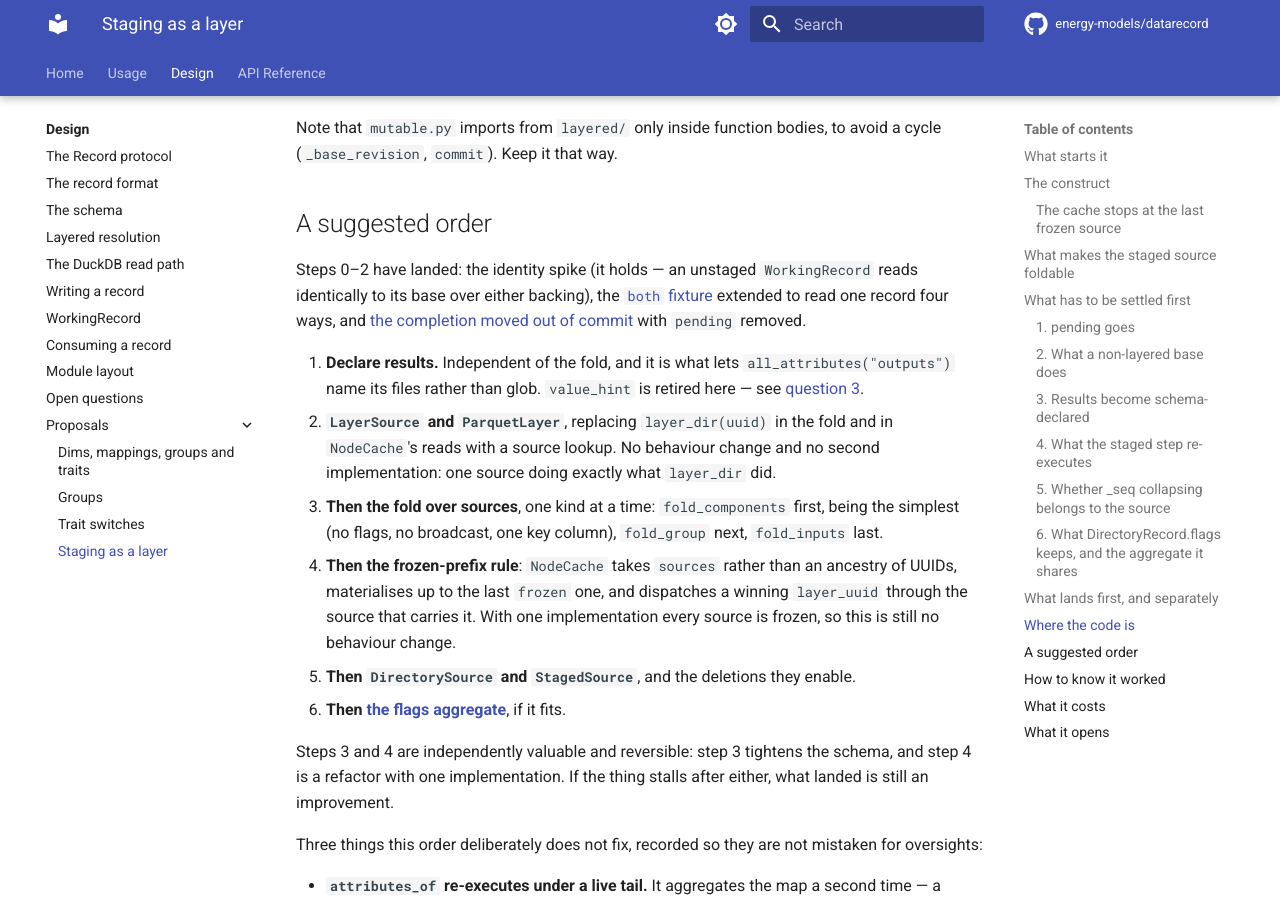
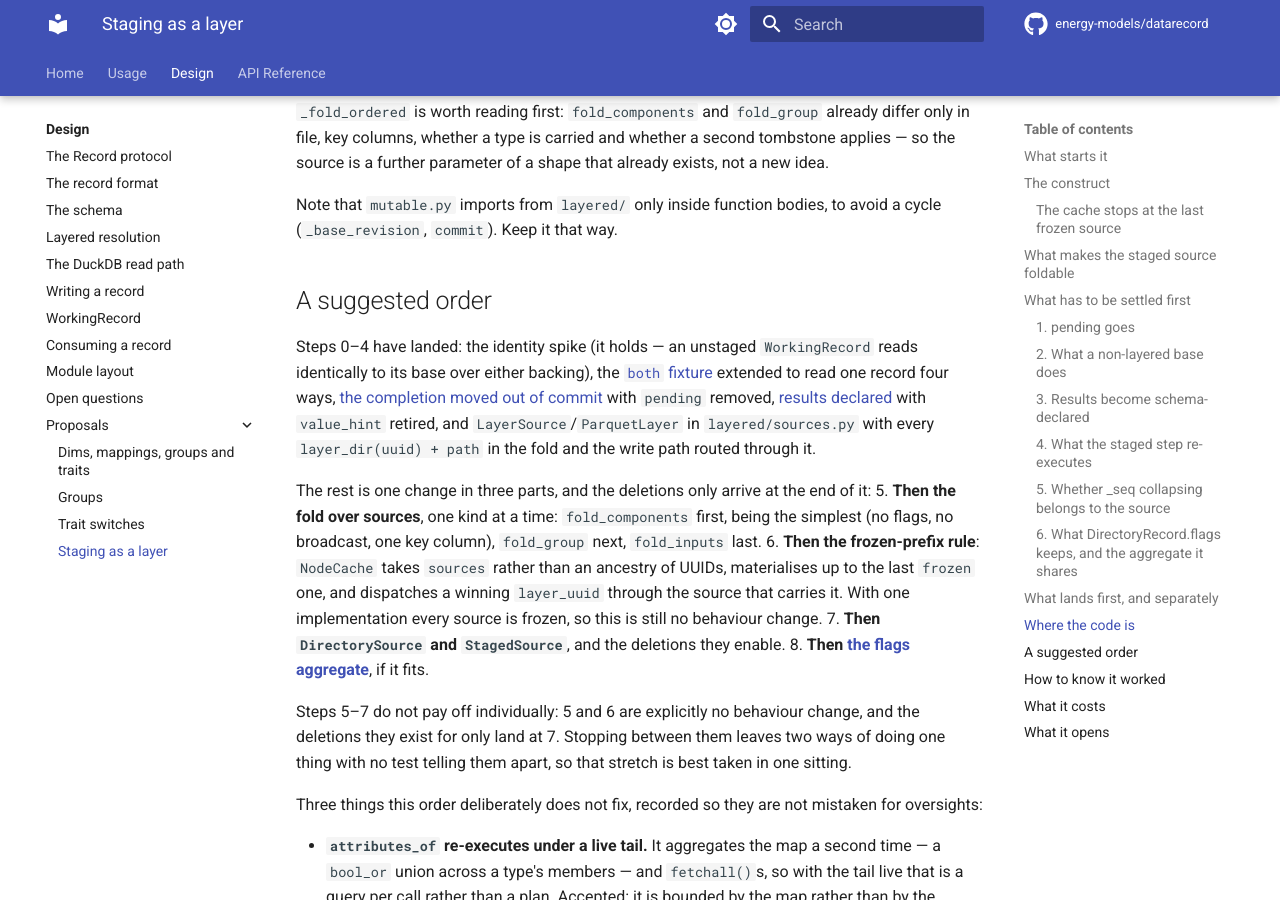
Before and after one commit to energy-models/datarecord, an MkDocs documentation site: the page built from docs/design/proposals/staging-as-a-layer.md, in a window 1280 px wide and 900 px high, scrolled down 10312 px. Built offline with MkDocs 1.6.1 and Material for MkDocs 9.7.7, drawn with Linux system fonts in a browser that asks for light colours; comment, search, counter and statistics services are not loaded; some of the changed text lies outside the part shown.

Commit message:
docs: record steps 3 and 4 in the proposal
Corrects question 3's "the last glob goes": `all_attributes` is a
construct this proposal introduces, not one in the tree, and today's
`output_names` already reads `outputs/*.parquet` once with union_by_name
rather than listing per attribute. Declaring results collects that
benefit for the source rewrite; it deletes no existing glob.

Marks steps 0-4 landed and says why 5-7 belong in one sitting.

Co-Authored-By: Claude Sonnet 5 <noreply@anthropic.com>

```diff
--- a/docs/design/proposals/staging-as-a-layer.md
+++ b/docs/design/proposals/staging-as-a-layer.md
@@ -151,7 +151,7 @@ Today a result attribute is not declared: [`Tool.results`](../tools.md) derives
 
 **Declare them.** `Schema` gains result attributes beside its input ones, and three things follow:
 
-- **The last glob goes.** `all_attributes("outputs")` names its files from the schema instead of listing a directory. `output_names()` itself stays a data read — it mirrors `attribute_names`, which reads the owner map rather than the schema, because a record may declare a result no layer computed exactly as it may declare an input no layer wrote.
+- **`all_attributes("outputs")` can name its files** from the schema rather than globbing the directory, once it exists. `output_names()` stays a data read either way — it mirrors `attribute_names`, which reads the owner map rather than the schema, because a record may declare a result no layer computed exactly as it may declare an input no layer wrote. Nothing was removed here: today's `output_names` already reads `outputs/*.parquet` once with `union_by_name` rather than listing per attribute, so this is a benefit the source rewrite collects, not a glob this step deletes.
 - **`long_columns_for` stops guessing.** An undeclared attribute currently falls back to `long_columns` — "every declared dim, the widest shape" — and its docstring says only a result reaches that branch. Declared results get their own coordinates like inputs, and the branch goes with them.
 - **One vocabulary.** `Schema` stops having two classes of attribute, one it validates and one it cannot see.
 - **`value_hint` retires.** `_empty_long` types a staging table's `value` as `schema.value_type(attribute) or value_hint or String()`, where the hint is the dtype the caller's frame arrived with — "that being the only thing that knows" for an undeclared result. Once results are declared the schema knows, so the fallback is dead. Retiring it removes the parameter from `_ensure` and `_empty_long`, its three call sites, and the two helpers that compute it (`_value_dtype`, `_scalar_dtype`) — check those have no other caller first.
@@ -220,7 +220,7 @@ It is a format change: `nw.Int64()` becomes a struct in `component_columns` and
 | what drives them         | `_fold_map` (folds one kind down an ancestry), `map_kinds` (which kinds a schema has), `_fold_kind`                |
 | what caches them         | `_table` (`.create()` per kind), `NodeCache.dims` / `.schema`, `Revision.node_cache` — all justified by write-once |
 | what builds the ancestry | `revision.py` — `Revision.node_cache`, `ancestry`; `resolve.ancestry_to_read`, which becomes source construction   |
-| where a layer's paths    | `duck.py` — `layer_dir`, `resolved_dir`; read through `try_read_parquet`. Every call site becomes a source member  |
+| where a layer's paths    | `layered/sources.py` — `LayerSource.uri`, `ParquetLayer` over `duck.py`'s `layer_dir`; `resolved_dir` still direct |
 | the axis fold            | `resolve_dims` + `duck.py` — `dims_dirs`, `fold_axis`; keyed by `schema.axis_key`, outside the owner map           |
 | the reads over the map   | `NodeCache.relation` / `component_frame` / `group_frame` / `_owned_frame` / `attributes_of`                        |
 | the directory's reads    | `directory.py` — `_read`, `_require`, `_keyed_by`                                                                  |
@@ -236,16 +236,11 @@ Note that `mutable.py` imports from `layered/` only inside function bodies, to a
 
 ## A suggested order
 
-Steps 0–2 have landed: the identity spike (it holds — an unstaged `WorkingRecord` reads identically to its base over either backing), the [`both` fixture](#how-to-know-it-worked) extended to read one record four ways, and [the completion moved out of commit](#what-makes-the-staged-source-foldable) with `pending` removed.
+Steps 0–4 have landed: the identity spike (it holds — an unstaged `WorkingRecord` reads identically to its base over either backing), the [`both` fixture](#how-to-know-it-worked) extended to read one record four ways, [the completion moved out of commit](#what-makes-the-staged-source-foldable) with `pending` removed, [results declared](#3-results-become-schema-declared) with `value_hint` retired, and `LayerSource`/`ParquetLayer` in `layered/sources.py` with every `layer_dir(uuid) + path` in the fold and the write path routed through it.
 
-3. **Declare results.** Independent of the fold, and it is what lets `all_attributes("outputs")` name its files rather than glob. `value_hint` is retired here — see [question 3](#3-results-become-schema-declared).
-4. **`LayerSource` and `ParquetLayer`**, replacing `layer_dir(uuid)` in the fold and in `NodeCache`'s reads with a source lookup. No behaviour change and no second implementation: one source doing exactly what `layer_dir` did.
-5. **Then the fold over sources**, one kind at a time: `fold_components` first, being the simplest (no flags, no broadcast, one key column), `fold_group` next, `fold_inputs` last.
-6. **Then the frozen-prefix rule**: `NodeCache` takes `sources` rather than an ancestry of UUIDs, materialises up to the last `frozen` one, and dispatches a winning `layer_uuid` through the source that carries it. With one implementation every source is frozen, so this is still no behaviour change.
-7. **Then `DirectorySource` and `StagedSource`**, and the deletions they enable.
-8. **Then [the flags aggregate](#6-what-directoryrecordflags-keeps-and-the-aggregate-it-shares)**, if it fits.
+The rest is one change in three parts, and the deletions only arrive at the end of it: 5. **Then the fold over sources**, one kind at a time: `fold_components` first, being the simplest (no flags, no broadcast, one key column), `fold_group` next, `fold_inputs` last. 6. **Then the frozen-prefix rule**: `NodeCache` takes `sources` rather than an ancestry of UUIDs, materialises up to the last `frozen` one, and dispatches a winning `layer_uuid` through the source that carries it. With one implementation every source is frozen, so this is still no behaviour change. 7. **Then `DirectorySource` and `StagedSource`**, and the deletions they enable. 8. **Then [the flags aggregate](#6-what-directoryrecordflags-keeps-and-the-aggregate-it-shares)**, if it fits.
 
-Steps 3 and 4 are independently valuable and reversible: step 3 tightens the schema, and step 4 is a refactor with one implementation. If the thing stalls after either, what landed is still an improvement.
+Steps 5–7 do not pay off individually: 5 and 6 are explicitly no behaviour change, and the deletions they exist for only land at 7. Stopping between them leaves two ways of doing one thing with no test telling them apart, so that stretch is best taken in one sitting.
 
 Three things this order deliberately does not fix, recorded so they are not mistaken for oversights:
 
```
